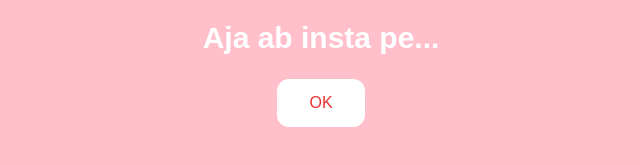
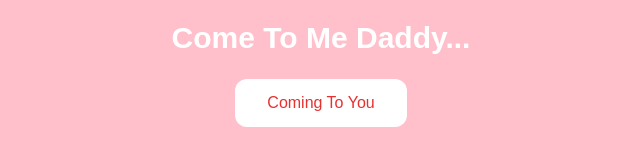
Before and after one commit to shushil-1/ranjan-, a plain HTML site: page yes.html in a window 1280 px wide. Shown: the part 529-694 px from the top of the page, without its empty margins (319-959 px from the left). Drawn offline with Linux system fonts and the light colour scheme.

Commit message:
Update yes.html

```diff
--- a/yes.html
+++ b/yes.html
@@ -12,17 +12,17 @@
         <img src="https://media.giphy.com/media/5K7ngCtszoxxbaBieC/giphy.gif" alt="Reaction GIF" class="center">
         <!-- Adding the second header -->
         <div>
-            <h2 class="sub_header">Aja ab insta pe...</h2>
+            <h2 class="sub_header">Come To Me Daddy...</h2>
         </div>
         <!-- Adding the OK button with the same design as Yes and No buttons -->
         <div class="buttons">
-            <button class="btn" onclick="redirectToInstagram()">OK</button>
+            <button class="btn" onclick="redirectToInstagram()">Coming To You</button>
         </div>
     </div>
 
     <script>
         function redirectToInstagram() {
-            window.location.href = "https://www.instagram.com/";
+            window.location.href = "https://www.instagram.com/br2xon/";
         }
     </script>
 </body>
```
